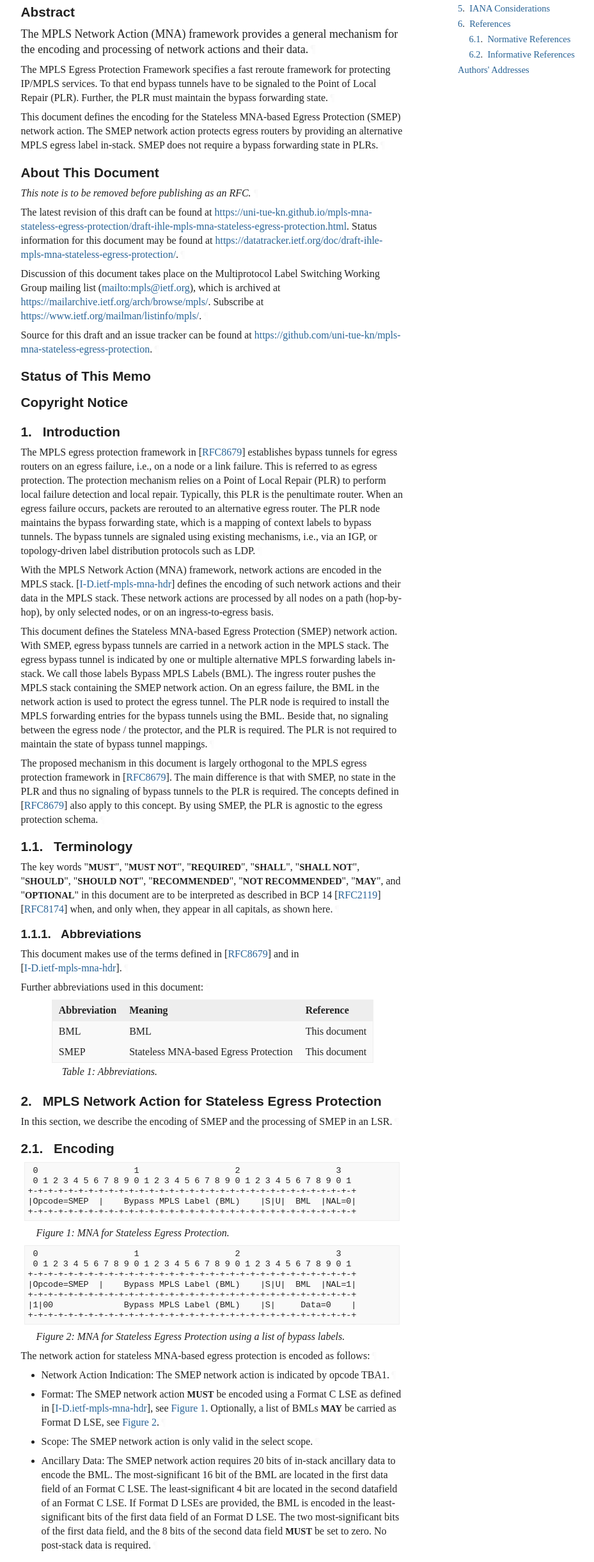
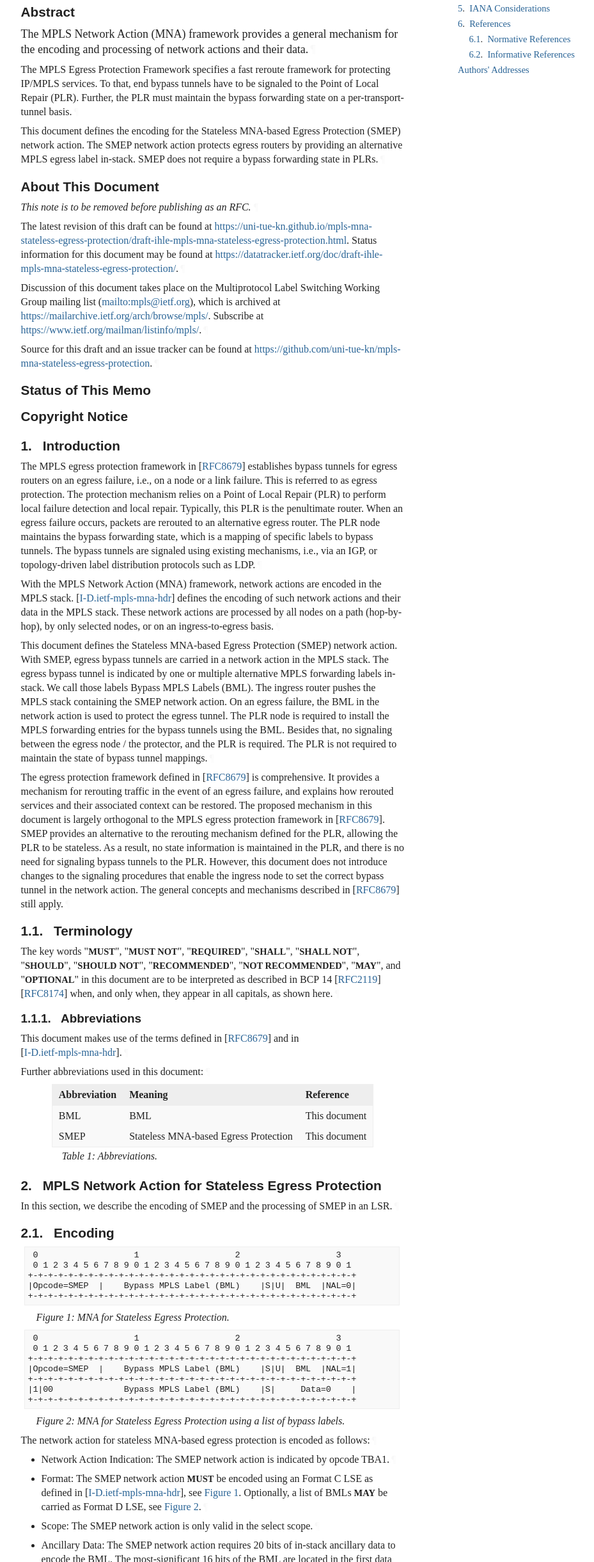
Before and after one commit to uni-tue-kn/mpls-mna-stateless-egress-protection, a plain HTML site: page draft-ihle-mpls-mna-stateless-egress-protection.html in a window 1280 px wide. Shown: the part 346-2787 px from the top of the page at 64% size, without its empty margins (92-1021 px from the left). Drawn offline with Linux system fonts and the light colour scheme; a web font is replaced by a local one.

Commit message:
Script updating gh-pages from 7190318. [ci skip]

```diff
--- a/draft-ihle-mpls-mna-stateless-egress-protection.html
+++ b/draft-ihle-mpls-mna-stateless-egress-protection.html
@@ -10,8 +10,8 @@
 <meta content="
        The MPLS Network Action (MNA) framework provides a general mechanism for the encoding and processing of network actions and their data.
        The MPLS Egress Protection Framework specifies a fast reroute framework for protecting IP/MPLS services.
-To that end bypass tunnels have to be signaled to the Point of Local Repair (PLR).
-Further, the PLR must maintain the bypass forwarding state.
+To that, end bypass tunnels have to be signaled to the Point of Local Repair (PLR).
+Further, the PLR must maintain the bypass forwarding state on a per-transport-tunnel basis.
        This document defines the encoding for the Stateless MNA-based Egress Protection (SMEP) network action.
 The SMEP network action protects egress routers by providing an alternative MPLS egress label in-stack.
 SMEP does not require a bypass forwarding state in PLRs.
@@ -1073,8 +1073,8 @@ svg :is([fill="white"], [fill^="#fff"]) {
       <h2 id="abstract"><a href="#abstract" class="selfRef">Abstract</a></h2>
 <p id="section-abstract-1">The MPLS Network Action (MNA) framework provides a general mechanism for the encoding and processing of network actions and their data.<a href="#section-abstract-1" class="pilcrow">¶</a></p>
 <p id="section-abstract-2">The MPLS Egress Protection Framework specifies a fast reroute framework for protecting IP/MPLS services.
-To that end bypass tunnels have to be signaled to the Point of Local Repair (PLR).
-Further, the PLR must maintain the bypass forwarding state.<a href="#section-abstract-2" class="pilcrow">¶</a></p>
+To that, end bypass tunnels have to be signaled to the Point of Local Repair (PLR).
+Further, the PLR must maintain the bypass forwarding state on a per-transport-tunnel basis.<a href="#section-abstract-2" class="pilcrow">¶</a></p>
 <p id="section-abstract-3">This document defines the encoding for the Stateless MNA-based Egress Protection (SMEP) network action.
 The SMEP network action protects egress routers by providing an alternative MPLS egress label in-stack.
 SMEP does not require a bypass forwarding state in PLRs.<a href="#section-abstract-3" class="pilcrow">¶</a></p>
@@ -1204,7 +1204,7 @@ This is referred to as egress protection.
 The protection mechanism relies on a Point of Local Repair (PLR) to perform local failure detection and local repair.
 Typically, this PLR is the penultimate router.
 When an egress failure occurs, packets are rerouted to an alternative egress router.
-The PLR node maintains the bypass forwarding state, which is a mapping of context labels to bypass tunnels.
+The PLR node maintains the bypass forwarding state, which is a mapping of specific labels to bypass tunnels.
 The bypass tunnels are signaled using existing mechanisms, i.e., via an IGP, or topology-driven label distribution protocols such as LDP.<a href="#section-1-1" class="pilcrow">¶</a></p>
 <p id="section-1-2">With the MPLS Network Action (MNA) framework, network actions are encoded in the MPLS stack.
 <span>[<a href="#I-D.ietf-mpls-mna-hdr" class="cite xref">I-D.ietf-mpls-mna-hdr</a>]</span> defines the encoding of such network actions and their data in the MPLS stack.
@@ -1216,12 +1216,15 @@ We call those labels Bypass MPLS Labels (BML).
 The ingress router pushes the MPLS stack containing the SMEP network action.
 On an egress failure, the BML in the network action is used to protect the egress tunnel.
 The PLR node is required to install the MPLS forwarding entries for the bypass tunnels using the BML.
-Beside that, no signaling between the egress node / the protector, and the PLR is required.
+Besides that, no signaling between the egress node / the protector, and the PLR is required.
 The PLR is not required to maintain the state of bypass tunnel mappings.<a href="#section-1-3" class="pilcrow">¶</a></p>
-<p id="section-1-4">The proposed mechanism in this document is largely orthogonal to the MPLS egress protection framework in <span>[<a href="#RFC8679" class="cite xref">RFC8679</a>]</span>.
-The main difference is that with SMEP, no state in the PLR and thus no signaling of bypass tunnels to the PLR is required.
-The concepts defined in <span>[<a href="#RFC8679" class="cite xref">RFC8679</a>]</span> also apply to this concept.
-By using SMEP, the PLR is agnostic to the egress protection schema.<a href="#section-1-4" class="pilcrow">¶</a></p>
+<p id="section-1-4">The egress protection framework defined in <span>[<a href="#RFC8679" class="cite xref">RFC8679</a>]</span> is comprehensive.
+It provides a mechanism for rerouting traffic in the event of an egress failure, and explains how rerouted services and their associated context can be restored.
+The proposed mechanism in this document is largely orthogonal to the MPLS egress protection framework in <span>[<a href="#RFC8679" class="cite xref">RFC8679</a>]</span>.
+SMEP provides an alternative to the rerouting mechanism defined for the PLR, allowing the PLR to be stateless.
+As a result, no state information is maintained in the PLR, and there is no need for signaling bypass tunnels to the PLR.
+However, this document does not introduce changes to the signaling procedures that enable the ingress node to set the correct bypass tunnel in the network action.
+The general concepts and mechanisms described in <span>[<a href="#RFC8679" class="cite xref">RFC8679</a>]</span> still apply.<a href="#section-1-4" class="pilcrow">¶</a></p>
 <div id="terminology">
 <section id="section-1.1">
         <h3 id="name-terminology">
@@ -1320,13 +1323,13 @@ appear in all capitals, as shown here.<a href="#section-1.1-1" class="pilcrow">
             <p id="section-2.1-4.1.1">Network Action Indication: The SMEP network action is indicated by opcode TBA1.<a href="#section-2.1-4.1.1" class="pilcrow">¶</a></p>
 </li>
           <li class="normal" id="section-2.1-4.2">
-            <p id="section-2.1-4.2.1">Format: The SMEP network action <span class="bcp14">MUST</span> be encoded using a Format C LSE as defined in <span>[<a href="#I-D.ietf-mpls-mna-hdr" class="cite xref">I-D.ietf-mpls-mna-hdr</a>]</span>, see <a href="#fig-smep-encoding" class="auto internal xref">Figure 1</a>. Optionally, a list of BMLs <span class="bcp14">MAY</span> be carried as Format D LSE, see <a href="#fig-smep-encoding_ad" class="auto internal xref">Figure 2</a>.<a href="#section-2.1-4.2.1" class="pilcrow">¶</a></p>
+            <p id="section-2.1-4.2.1">Format: The SMEP network action <span class="bcp14">MUST</span> be encoded using an Format C LSE as defined in <span>[<a href="#I-D.ietf-mpls-mna-hdr" class="cite xref">I-D.ietf-mpls-mna-hdr</a>]</span>, see <a href="#fig-smep-encoding" class="auto internal xref">Figure 1</a>. Optionally, a list of BMLs <span class="bcp14">MAY</span> be carried as Format D LSE, see <a href="#fig-smep-encoding_ad" class="auto internal xref">Figure 2</a>.<a href="#section-2.1-4.2.1" class="pilcrow">¶</a></p>
 </li>
           <li class="normal" id="section-2.1-4.3">
             <p id="section-2.1-4.3.1">Scope: The SMEP network action is only valid in the select scope.<a href="#section-2.1-4.3.1" class="pilcrow">¶</a></p>
 </li>
           <li class="normal" id="section-2.1-4.4">
-            <p id="section-2.1-4.4.1">Ancillary Data: The SMEP network action requires 20 bits of in-stack ancillary data to encode the BML. The most-significant 16 bit of the BML are located in the first data field of an Format C LSE. The least-significant 4 bit are located in the second datafield of an Format C LSE. If Format D LSEs are provided, the BML is encoded in the least-significant bits of the first data field of an Format D LSE. The two most-significant bits of the first data field, and the 8 bits of the second data field <span class="bcp14">MUST</span> be set to zero. No post-stack data is required.<a href="#section-2.1-4.4.1" class="pilcrow">¶</a></p>
+            <p id="section-2.1-4.4.1">Ancillary Data: The SMEP network action requires 20 bits of in-stack ancillary data to encode the BML. The most-significant 16 bits of the BML are located in the first data field of an Format C LSE. The least-significant 4 bits are located in the second datafield of an Format C LSE. If Format D LSEs are provided, the BML is encoded in the least-significant bits of the first data field of an Format D LSE. The two most-significant bits of the first data field, and the 8 bits of the second data field <span class="bcp14">MUST</span> be set to zero. No post-stack data is required.<a href="#section-2.1-4.4.1" class="pilcrow">¶</a></p>
 </li>
         </ul>
 </section>
@@ -1431,7 +1434,7 @@ Ingress ───A─── LSR ───B───  B  ───C─── egre
       <h2 id="name-security-considerations">
 <a href="#section-4" class="section-number selfRef">4. </a><a href="#name-security-considerations" class="section-name selfRef">Security Considerations</a>
       </h2>
-<p id="section-4-1">The security issues discussed in <span>[<a href="#I-D.ietf-mpls-mna-hdr" class="cite xref">I-D.ietf-mpls-mna-hdr</a>]</span> apply to this document.<a href="#section-4-1" class="pilcrow">¶</a></p>
+<p id="section-4-1">The security issues discussed in <span>[<a href="#I-D.ietf-mpls-mna-hdr" class="cite xref">I-D.ietf-mpls-mna-hdr</a>]</span> and in {?RFC8679}} apply to this document.<a href="#section-4-1" class="pilcrow">¶</a></p>
 </section>
 </div>
 <div id="iana-considerations">
```
Also changed, not shown: draft-ihle-mpls-mna-stateless-egress-protection.txt.
